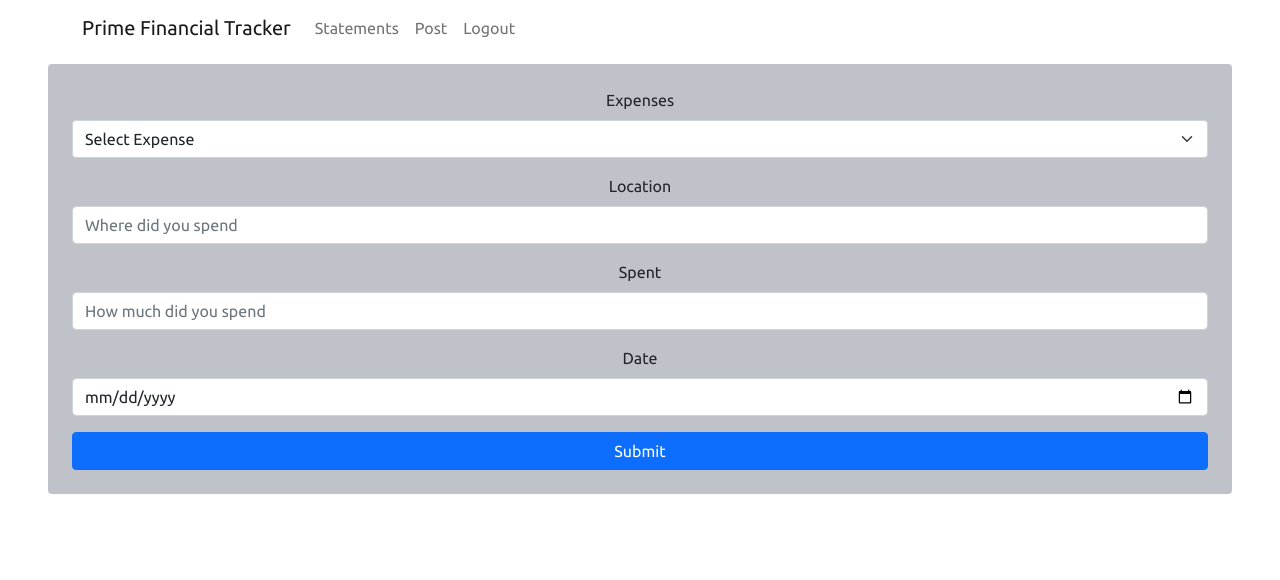
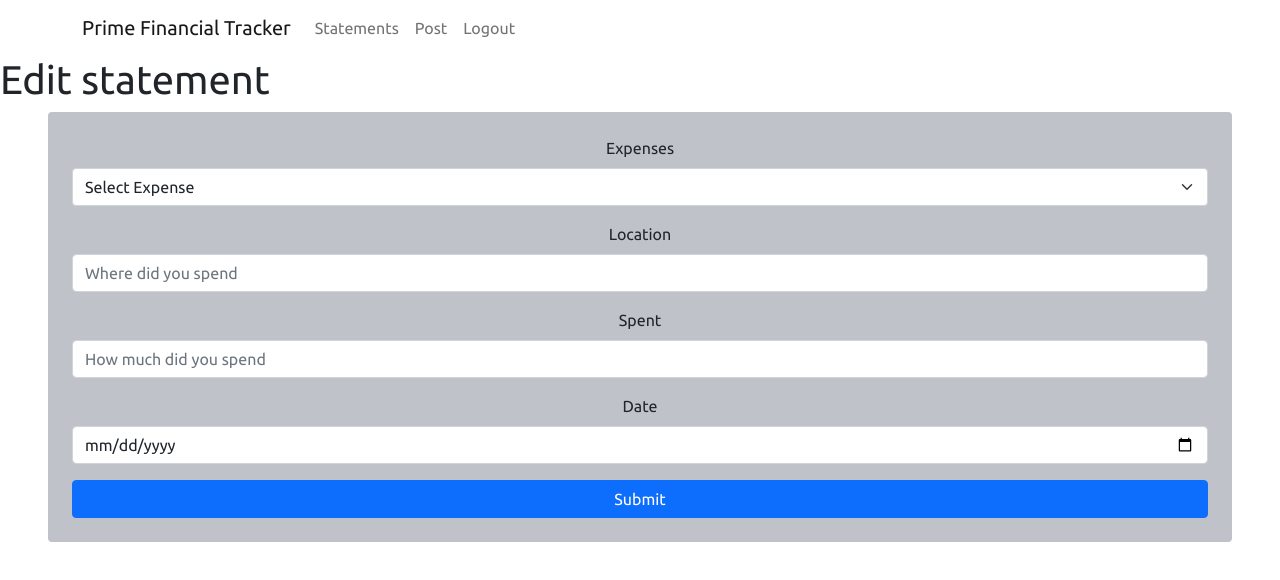
Before and after one commit to Aydren/milestone3, a React (Create React App) app in the folder client/: page /statements/edit/1 in a window 1280 px wide. Shown: the top 580 px of the page. Built offline with nearby package versions, Linux system fonts and the light colour scheme.

Commit message:
updated post and edit page

```diff
--- a/client/src/components/edit.js
+++ b/client/src/components/edit.js
@@ -29,6 +29,7 @@ function Edit() {
   return (
     <div className="App">
       <NavBar />
+      <h1>Edit statement</h1>
       <div className="forms mx-5 my-2 p-4 text-center rounded">
         <Form onSubmit={handleSubmit}>
           {/* <Form.Group className="mb-3" controlId="formLocation">
--- a/client/src/components/post.js
+++ b/client/src/components/post.js
@@ -26,6 +26,7 @@ function Post() {
   return (
     <div className="App">
       <NavBar />
+      <h1>Post new statement</h1>
       <Form className="forms mx-5 my-2 p-4 text-center rounded" onSubmit={handleSubmit}>
         {/* <Form.Group className="mb-3" controlId="formLocation">
           <Form.Label>Username</Form.Label>
```
